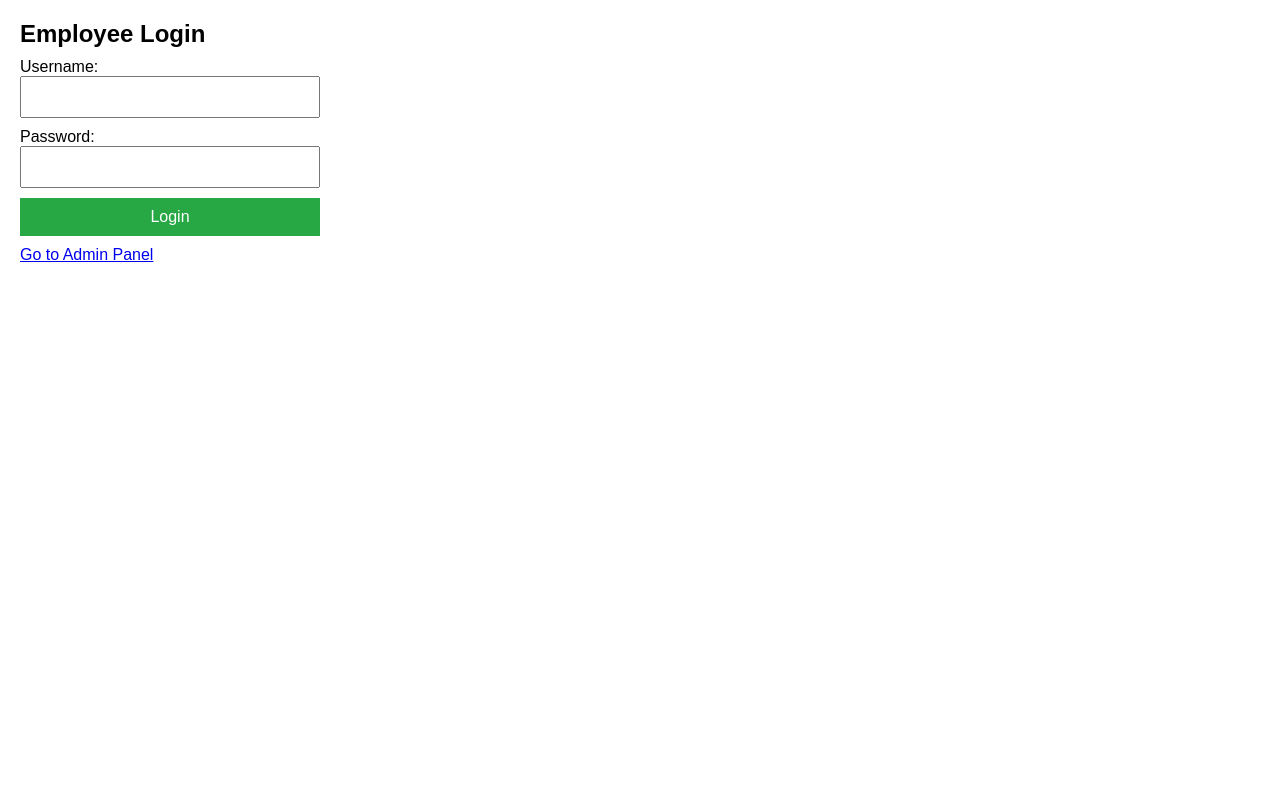
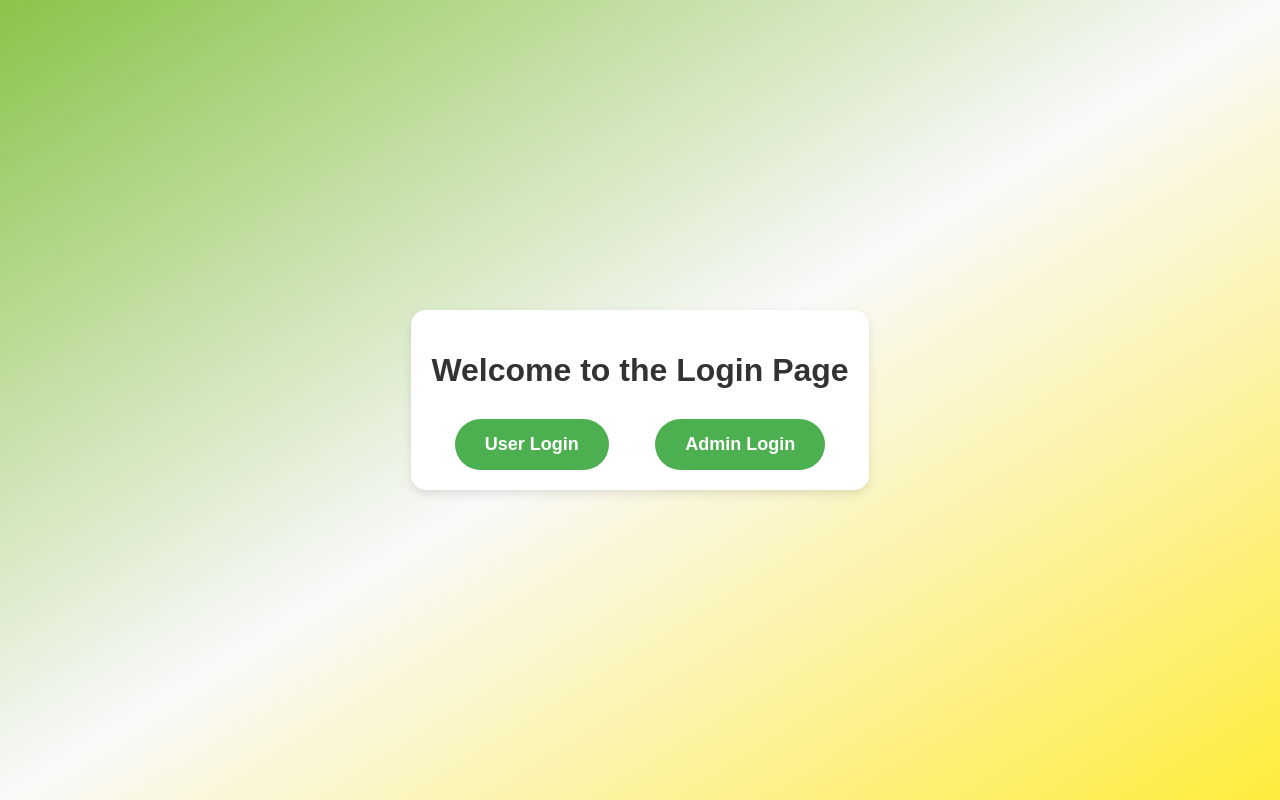
Before and after one commit to Rexspidy/stock-management, a plain HTML site: page index.html in a window 1280 px wide. Drawn offline with Linux system fonts and the light colour scheme.

Commit message:
Update index.html

```diff
--- a/index.html
+++ b/index.html
@@ -1,36 +1,74 @@
-<!-- index.html -->
 <!DOCTYPE html>
 <html lang="en">
 <head>
     <meta charset="UTF-8">
     <meta name="viewport" content="width=device-width, initial-scale=1.0">
-    <title>Employee Login</title>
-    <link rel="stylesheet" href="style.css">
+    <title>Login Page</title>
+    <style>
+        body {
+            margin: 0;
+            font-family: Arial, sans-serif;
+            display: flex;
+            justify-content: center;
+            align-items: center;
+            height: 100vh;
+            background: linear-gradient(to bottom right, #8bc34a, #f9f9f9, #ffeb3b);
+        }
+
+        .container {
+            text-align: center;
+            padding: 20px;
+            background-color: white;
+            border-radius: 15px;
+            box-shadow: 0 4px 10px rgba(0, 0, 0, 0.1);
+        }
+
+        h1 {
+            color: #333;
+            margin-bottom: 20px;
+        }
+
+        .login-buttons {
+            display: flex;
+            justify-content: space-around;
+            margin-top: 30px;
+        }
+
+        .login-buttons a {
+            text-decoration: none;
+            color: white;
+            background-color: #4caf50;
+            padding: 15px 30px;
+            border-radius: 30px;
+            font-size: 18px;
+            font-weight: bold;
+            transition: background-color 0.3s ease, box-shadow 0.3s ease;
+        }
+
+        .login-buttons a:hover {
+            background-color: #388e3c;
+            box-shadow: 0 4px 15px rgba(0, 0, 0, 0.2);
+        }
+
+        /* Responsive Design */
+        @media (max-width: 768px) {
+            .login-buttons {
+                flex-direction: column;
+            }
+
+            .login-buttons a {
+                margin-bottom: 15px;
+            }
+        }
+    </style>
 </head>
 <body>
-    <h2>Employee Login</h2>
-    <form id="employee-login">
-        <label for="username">Username:</label>
-        <input type="text" id="employee-username" required>
-        <label for="password">Password:</label>
-        <input type="password" id="employee-password" required>
-        <button type="submit">Login</button>
-    </form>
-    <a href="admin.html">Go to Admin Panel</a>
-
-    <!-- Employee Product Entry Form -->
-    <div id="employee-form" style="display:none;">
-        <h3>Enter Product Details</h3>
-        <form id="product-entry">
-            <input type="text" placeholder="Product Name" id="product-name" required>
-            <input type="number" placeholder="Buy Quantity" id="buy-quantity" required>
-            <input type="number" placeholder="Sell Quantity" id="sell-quantity" required>
-            <input type="date" id="date" required>
-            <textarea placeholder="Remarks" id="remarks"></textarea>
-            <button type="submit">Submit</button>
-        </form>
+    <div class="container">
+        <h1>Welcome to the Login Page</h1>
+        <div class="login-buttons">
+            <a href="user-login.html">User Login</a>
+            <a href="admin-login.html">Admin Login</a>
+        </div>
     </div>
-
-    <script src="script.js"></script>
 </body>
 </html>
```
